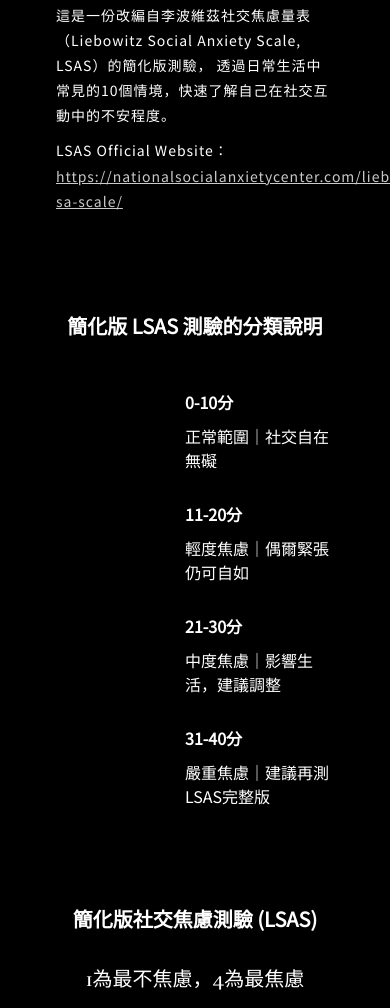
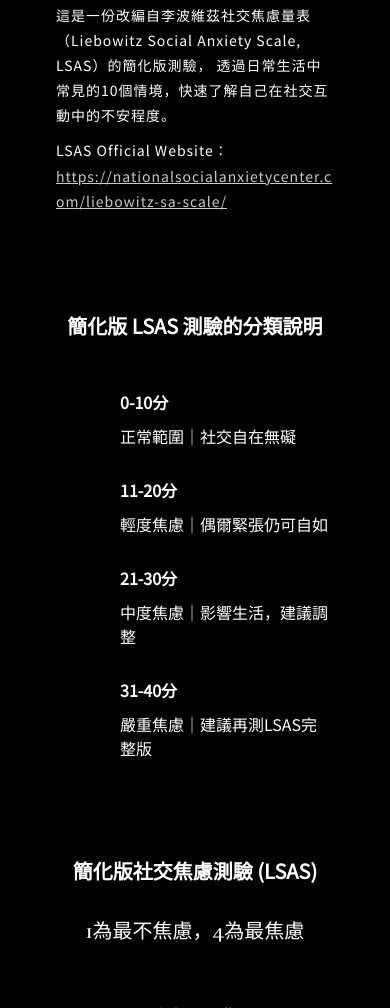
Before and after one commit to tnsts1006/obscura, a plain HTML site: page LSAS.html in a window 390 px wide. Shown: the part 939-1947 px from the top of the page. Drawn offline with Linux system fonts and the light colour scheme.

Commit message:
Update all changes

```diff
--- a/LSAS.html
+++ b/LSAS.html
@@ -163,8 +163,6 @@
           }
         }
 
-
-
         .scoring-title {
             width: 20%;
             font-weight: bold;
@@ -269,8 +267,6 @@
             width: 44px;
           }
         }
-
-
         }
 
         .option-btn {
@@ -337,6 +333,13 @@
             line-height: 1.8;
           }
 
+          #knowledge a {
+              display: inline-block;
+              word-break: break-word;
+              overflow-wrap: break-word;
+            }
+
+
           #knowledge h1 {
             font-size: 20px;
             margin-top: 20px;
@@ -363,6 +366,7 @@
           text-align: center;
           margin-bottom: 30px;
           padding: 0 20px;
+          margin-left: 60px;
         }
 
         .scoring-title,
```
Lines whose indentation alone changed are shown as unchanged.
